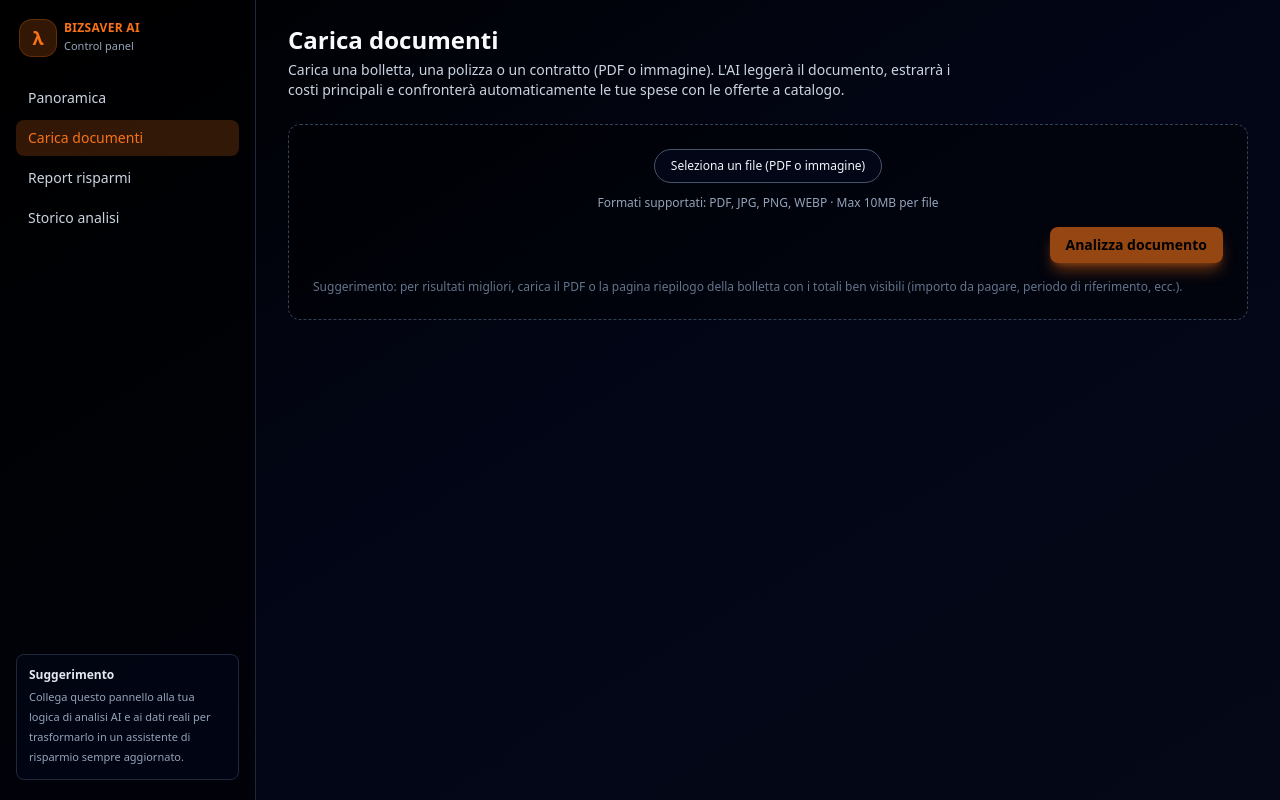
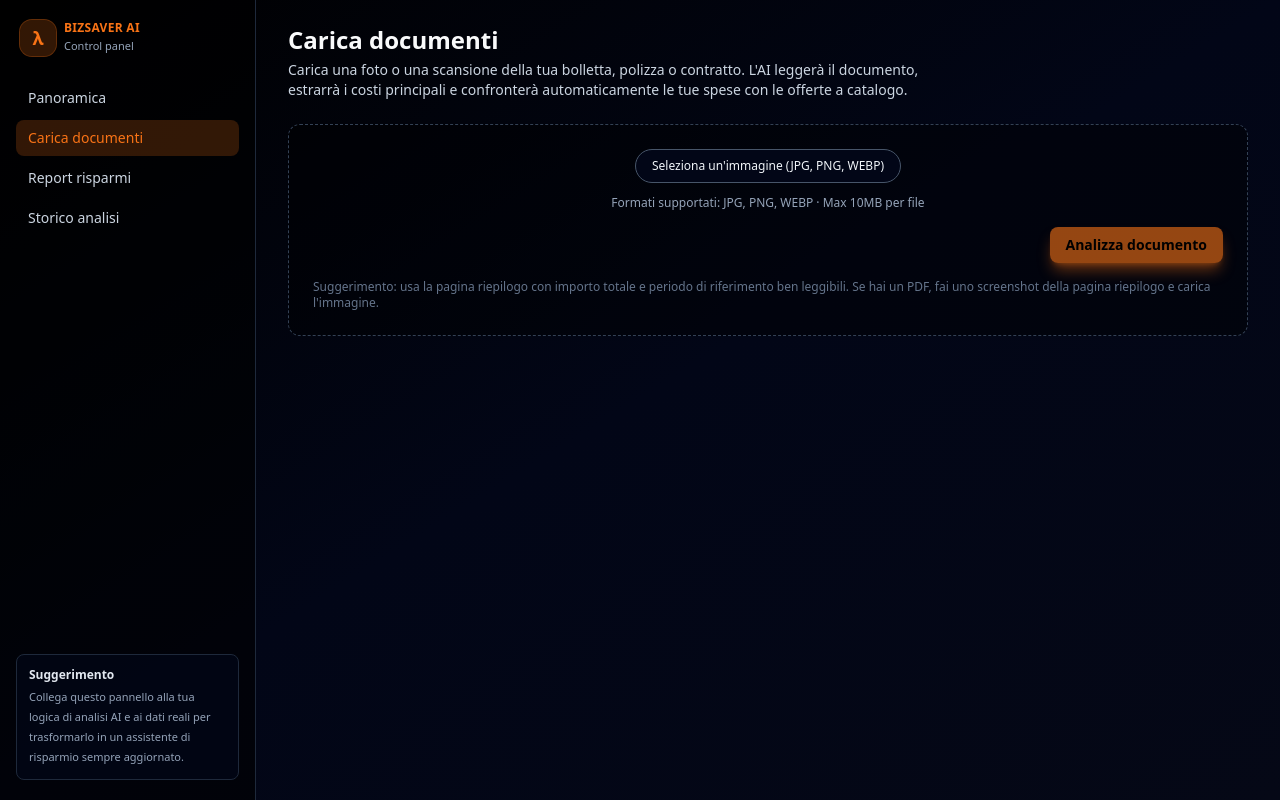
Before and after one commit to Padu76/biz-saver, a Next.js app: page /upload in a window 1280 px wide. Built offline with nearby package versions, Linux system fonts and the light colour scheme.

Commit message:
fix: analyze API Vision to support images only

```diff
--- a/app/(dashboard)/upload/page.tsx
+++ b/app/(dashboard)/upload/page.tsx
@@ -55,9 +55,9 @@ export default function UploadPage() {
       <div>
         <h1 className="text-2xl font-semibold">Carica documenti</h1>
         <p className="mt-1 max-w-2xl text-sm text-slate-300">
-          Carica una bolletta, una polizza o un contratto (PDF o immagine). L&apos;AI legger&agrave;
-          il documento, estrarr&agrave; i costi principali e confronter&agrave; automaticamente
-          le tue spese con le offerte a catalogo.
+          Carica una foto o una scansione della tua bolletta, polizza o contratto. L&apos;AI
+          legger&agrave; il documento, estrarr&agrave; i costi principali e confronter&agrave;
+          automaticamente le tue spese con le offerte a catalogo.
         </p>
       </div>
 
@@ -68,7 +68,7 @@ export default function UploadPage() {
         <div className="flex flex-col items-center justify-center gap-3 text-center">
           <input
             type="file"
-            accept=".pdf,image/*"
+            accept="image/*"
             onChange={(e) => {
               const f = e.target.files?.[0] || null;
               setFile(f);
@@ -82,10 +82,10 @@ export default function UploadPage() {
             htmlFor="file-input"
             className="inline-flex cursor-pointer items-center justify-center rounded-full border border-slate-600 bg-slate-950 px-4 py-2 text-xs font-medium text-slate-100 hover:border-accent hover:text-accent"
           >
-            Seleziona un file (PDF o immagine)
+            Seleziona un&apos;immagine (JPG, PNG, WEBP)
           </label>
           <p className="text-xs text-slate-400">
-            Formati supportati: PDF, JPG, PNG, WEBP &middot; Max 10MB per file
+            Formati supportati: JPG, PNG, WEBP &middot; Max 10MB per file
           </p>
           {file && (
             <p className="text-xs text-emerald-300">
@@ -108,8 +108,8 @@ export default function UploadPage() {
 
         {!error && !result && (
           <p className="text-xs text-slate-500">
-            Suggerimento: per risultati migliori, carica il PDF o la pagina riepilogo della bolletta
-            con i totali ben visibili (importo da pagare, periodo di riferimento, ecc.).
+            Suggerimento: usa la pagina riepilogo con importo totale e periodo di riferimento ben
+            leggibili. Se hai un PDF, fai uno screenshot della pagina riepilogo e carica l&apos;immagine.
           </p>
         )}
       </form>
@@ -131,8 +131,8 @@ export default function UploadPage() {
               </span>
             </p>
             <p className="mt-1 text-slate-400">
-              I dati sono stati estratti automaticamente dal documento caricato. Controlla sempre
-              che importi e categoria siano coerenti prima di agire sui cambi di fornitore.
+              I dati sono stati estratti automaticamente dall&apos;immagine caricata. Controlla
+              sempre che importi e categoria siano coerenti prima di agire sui cambi di fornitore.
             </p>
           </div>
 
--- a/app/api/analyze/route.ts
+++ b/app/api/analyze/route.ts
@@ -10,7 +10,7 @@ const openai = new OpenAI({
 const SYSTEM_PROMPT = `
 Sei un assistente specializzato nell’analisi di costi aziendali.
 
-Riceverai come input l'immagine o il PDF di:
+Riceverai come input l'immagine di:
 - una bolletta (telefonia, internet, energia),
 - oppure una polizza assicurativa,
 - oppure un contratto/fattura di noleggio auto.
@@ -135,21 +135,18 @@ export async function POST(req: NextRequest) {
     }
 
     const mime = file.type || "";
-    if (!mime.startsWith("image/") && !mime.startsWith("application/pdf")) {
+    if (!mime.startsWith("image/")) {
       return NextResponse.json(
         {
           error:
-            "Formato non supportato. Carica una immagine (JPG, PNG) o un PDF della bolletta/polizza/contratto."
+            "Per il momento sono supportate solo immagini (JPG, PNG, WEBP). Esporta la pagina riepilogo della bolletta come immagine o fai uno screenshot e ricarica."
         },
         { status: 400 }
       );
     }
 
-    // Carica il file su OpenAI per uso vision (immagini + PDF)
-    const uploadedFile = await openai.files.create({
-      file,
-      purpose: "vision"
-    });
+    const arrayBuffer = await file.arrayBuffer();
+    const base64Data = Buffer.from(arrayBuffer).toString("base64");
 
     const completion = await openai.chat.completions.create({
       model: "gpt-4.1-mini",
@@ -163,14 +160,15 @@ export async function POST(req: NextRequest) {
           content: [
             {
               type: "text",
-              text: "Analizza questo documento e restituisci SOLO il JSON richiesto."
+              text: "Analizza questa bolletta/polizza/contratto e restituisci SOLO il JSON richiesto."
             },
             {
-              // cast a any per evitare l'errore di typings su 'file'
-              type: "file",
-              file_id: uploadedFile.id
-            } as any
-          ] as any
+              type: "image_url",
+              image_url: {
+                url: `data:${file.type};base64,${base64Data}`
+              }
+            }
+          ]
         }
       ],
       temperature: 0
@@ -192,7 +190,7 @@ export async function POST(req: NextRequest) {
     } catch (e) {
       console.error("Errore nel parse del JSON AI:", e, "raw:", raw);
       throw new Error(
-        "Impossibile interpretare la risposta AI come JSON. Riprova con un documento più leggibile."
+        "Impossibile interpretare la risposta AI come JSON. Riprova con un'immagine più leggibile (fronte riepilogo, importi ben visibili)."
       );
     }
 
```
Also changed, not shown: 1 other file (tests, documents, lock files or other folders).
